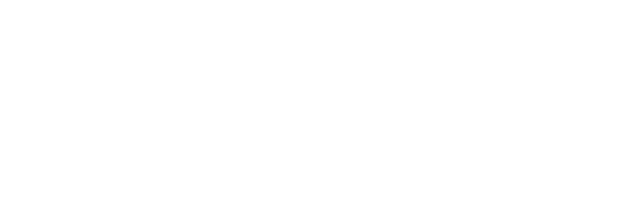
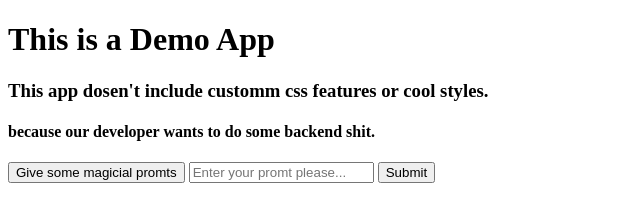
Before and after one commit to bekranker/Back-end-VERCELAPP, a plain HTML site: page index.html in a window 1280 px wide. Shown: the whole page, without its empty margins (0-640 px from the left). Drawn offline with Linux system fonts and the light colour scheme.

Commit message:
vercel backend app front end

```diff
--- a/index.html
+++ b/index.html
@@ -1,5 +1,12 @@
 <!DOCTYPE html>
 <html>
   <head></head>
-  <body></body>
+  <body>
+    <h1>This is a Demo App</h1>
+    <h3>This app dosen't include customm css features or cool styles.</h3>
+    <h4>because our developer wants to do some backend shit.</h4>
+    <button>Give some magicial promts</button>
+    <input placeholder="Enter your promt please...">
+    <button>Submit</button>
+  </body>
 </html>
```
